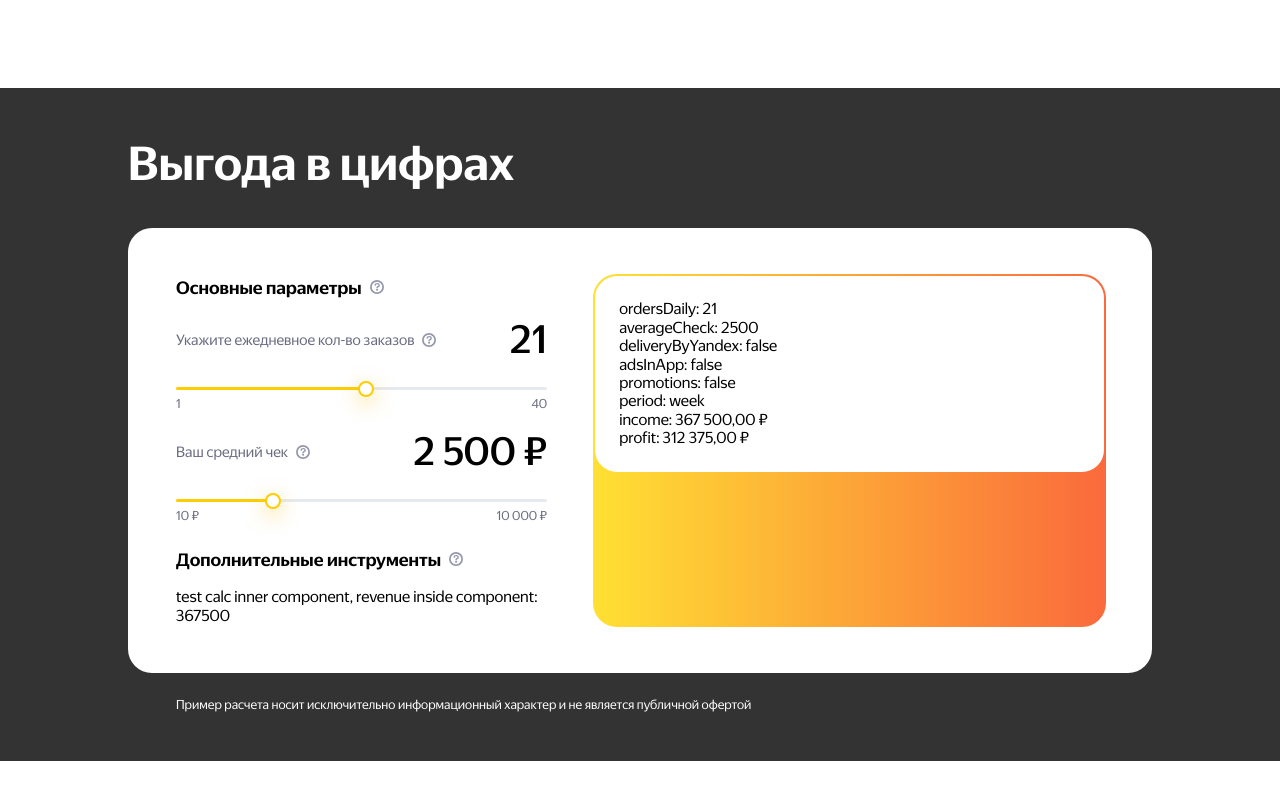
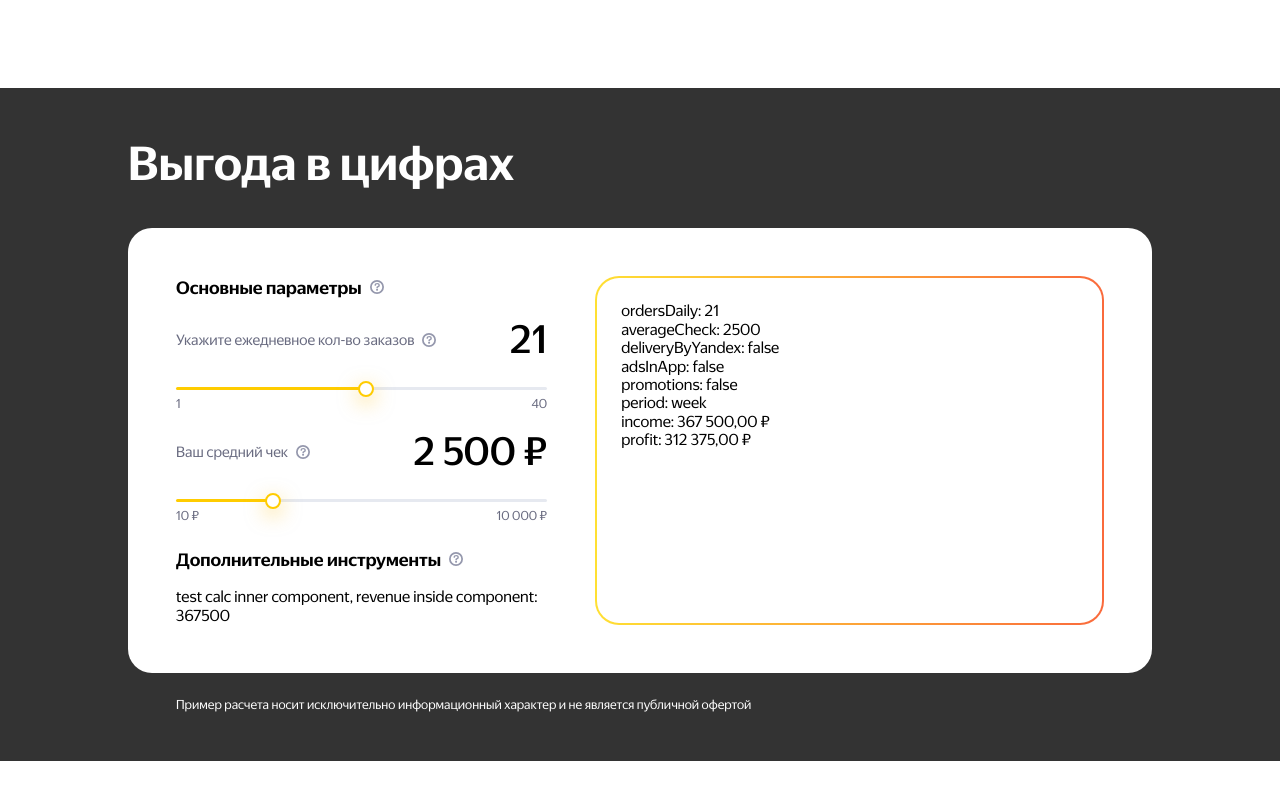
Before and after one commit to YuryDemidov/ya-restorator, a Next.js app: page / in a window 1280 px wide. Shown: the part 516-1316 px from the top of the page. Built offline with nearby package versions, Linux system fonts and the light colour scheme.

Commit message:
fix calc styles

```diff
--- a/components/Calculator/Calculator.module.scss
+++ b/components/Calculator/Calculator.module.scss
@@ -36,31 +36,16 @@
 }
 
 .results {
-  position: relative;
   grid-column: span 12;
   grid-row: span 2;
   border-radius: $br-block;
+  padding: $indent-s;
   margin-left: $indent-l;
-  z-index: 0;
-
-  &Wrapper {
-    background-color: $color-main-bg;
-    border-radius: 2.2rem;
-    padding: $indent-s;
-  }
-
-  &::before {
-    content: '';
-    position: absolute;
-    top: 0;
-    right: 0;
-    bottom: 0;
-    left: 0;
-    z-index: -1;
-    margin: -0.2rem;
-    border-radius: inherit;
-    background: linear-gradient(to right, #ffe033, #fa6a3c);
-  }
+  border: 0.2rem solid $color-transparent;
+  background-clip: padding-box, border-box;
+  background-origin: padding-box, border-box;
+  background-image: linear-gradient($color-main-bg, $color-main-bg),
+    linear-gradient(to right, $color-calc-gradient-start, $color-calc-gradient-end);
 }
 
 .annotation {
--- a/components/Calculator/Calculator.tsx
+++ b/components/Calculator/Calculator.tsx
@@ -77,7 +77,6 @@ export const Calculator = () => {
             <InputNumberRangeFieldset {...averageCheckData} value={averageCheck} setOrdersDaily={setAverageCheck} />
           </div>
           <div className={styles.results}>
-            <div className={styles.resultsWrapper}>
             <p>ordersDaily: {ordersDaily}</p>
             <p>averageCheck: {averageCheck}</p>
             <p>deliveryByYandex: {deliveryByYandex.toString()}</p>
@@ -87,7 +86,6 @@ export const Calculator = () => {
             {/* FIXME: Пример использования toLocaleString */}
             <p>income: {income.toLocaleString('ru-RU', { style: 'currency', currency: 'RUB' })}</p>
             <p>profit: {profit.toLocaleString('ru-RU', { style: 'currency', currency: 'RUB' })}</p>
-            </div>
           </div>
           <div className={styles.additional}>
             <BlockWithTooltip
--- a/styles/_variables.scss
+++ b/styles/_variables.scss
@@ -78,6 +78,8 @@ $color-link: #04b;
 $color-transparent: rgba(255, 255, 255, 0);
 $color-x-dark-dim: #333;
 $color-dark-dim: #555;
+$color-calc-gradient-start: #ffe033;
+$color-calc-gradient-end: #fa6a3c;
 
 //color-text
 $color-text: $color-black;
```
Lines whose indentation alone changed are shown as unchanged.
